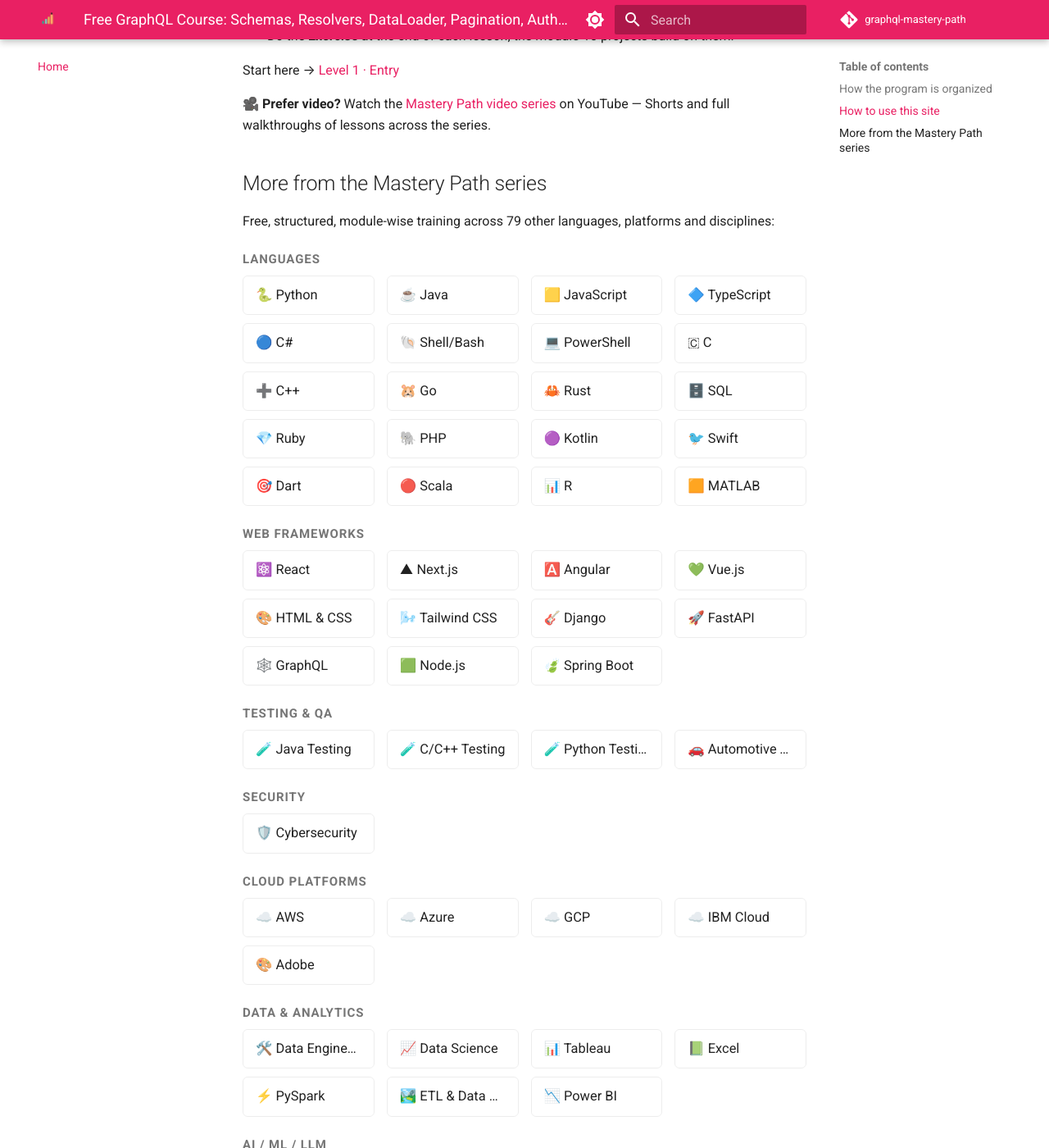
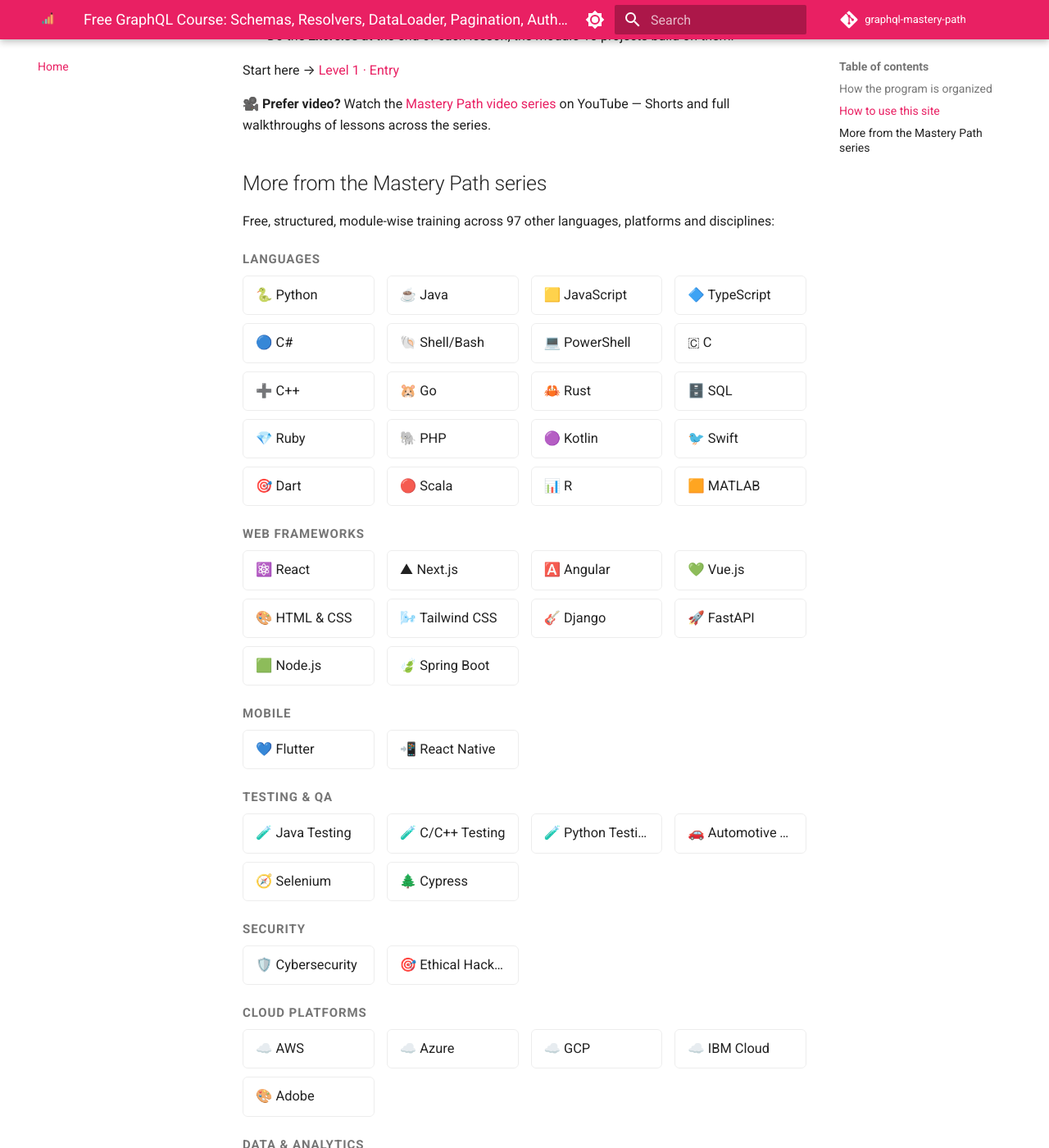
Before and after one commit to SIGILIPELLI/graphql-mastery-path, an MkDocs documentation site: the page built from docs/index.md, in a window 1280 px wide and 1400 px high, scrolled down 2272 px. Shown: the whole window at 82% size. Built offline with MkDocs 1.6.1 and Material for MkDocs 9.7.7, drawn with Linux system fonts in a browser that asks for light colours; comment, search, counter and statistics services are not loaded; some of the changed text lies outside the part shown.

Commit message:
Refresh cross-site course links to current 98-course catalog
Regenerate the "More from the Mastery Path series" grid and the
404-page course count from the hub's current site list — this page
had drifted out of sync as new courses were added to the network.

Co-Authored-By: Claude Sonnet 5 <noreply@anthropic.com>
Claude-Session: https://claude.ai/code/session_01Hje8nqbBP9V9WQ3JEcJc69

```diff
--- a/docs/index.md
+++ b/docs/index.md
@@ -101,7 +101,7 @@ Start here → [Level 1 · Entry](level-1/index.md)
 
 ## More from the Mastery Path series
 
-Free, structured, module-wise training across 79 other languages, platforms and disciplines:
+Free, structured, module-wise training across 97 other languages, platforms and disciplines:
 
 <div class="mastery-grid-wrap">
 <p class="mastery-grid-category">Languages</p>
@@ -137,9 +137,13 @@ Free, structured, module-wise training across 79 other languages, platforms and
   <a href="https://sigilipelli.github.io/tailwind-mastery-path/">🌬️ Tailwind CSS</a>
   <a href="https://sigilipelli.github.io/django-mastery-path/">🎸 Django</a>
   <a href="https://sigilipelli.github.io/fastapi-mastery-path/">🚀 FastAPI</a>
-  <a href="https://sigilipelli.github.io/graphql-mastery-path/">🕸️ GraphQL</a>
   <a href="https://sigilipelli.github.io/nodejs-mastery-path/">🟩 Node.js</a>
   <a href="https://sigilipelli.github.io/spring-boot-mastery-path/">🍃 Spring Boot</a>
+</div>
+<p class="mastery-grid-category">Mobile</p>
+<div class="mastery-grid">
+  <a href="https://sigilipelli.github.io/flutter-mastery-path/">💙 Flutter</a>
+  <a href="https://sigilipelli.github.io/react-native-mastery-path/">📲 React Native</a>
 </div>
 <p class="mastery-grid-category">Testing & QA</p>
 <div class="mastery-grid">
@@ -147,10 +151,13 @@ Free, structured, module-wise training across 79 other languages, platforms and
   <a href="https://sigilipelli.github.io/cpp-testing-mastery-path/">🧪 C/C++ Testing</a>
   <a href="https://sigilipelli.github.io/python-testing-mastery-path/">🧪 Python Testing</a>
   <a href="https://sigilipelli.github.io/automotive-testing-mastery-path/">🚗 Automotive Testing</a>
+  <a href="https://sigilipelli.github.io/selenium-mastery-path/">🧭 Selenium</a>
+  <a href="https://sigilipelli.github.io/cypress-mastery-path/">🌲 Cypress</a>
 </div>
 <p class="mastery-grid-category">Security</p>
 <div class="mastery-grid">
   <a href="https://sigilipelli.github.io/cybersecurity-mastery-path/">🛡️ Cybersecurity</a>
+  <a href="https://sigilipelli.github.io/ethical-hacking-mastery-path/">🎯 Ethical Hacking</a>
 </div>
 <p class="mastery-grid-category">Cloud Platforms</p>
 <div class="mastery-grid">
@@ -170,6 +177,14 @@ Free, structured, module-wise training across 79 other languages, platforms and
   <a href="https://sigilipelli.github.io/etl-datalake-mastery-path/">🏞️ ETL & Data Lake</a>
   <a href="https://sigilipelli.github.io/power-bi-mastery-path/">📉 Power BI</a>
 </div>
+<p class="mastery-grid-category">Databases</p>
+<div class="mastery-grid">
+  <a href="https://sigilipelli.github.io/postgresql-mastery-path/">🐘 PostgreSQL</a>
+  <a href="https://sigilipelli.github.io/mongodb-mastery-path/">🍃 MongoDB</a>
+  <a href="https://sigilipelli.github.io/redis-mastery-path/">🟥 Redis</a>
+  <a href="https://sigilipelli.github.io/snowflake-mastery-path/">❄️ Snowflake</a>
+  <a href="https://sigilipelli.github.io/databricks-mastery-path/">🧱 Databricks</a>
+</div>
 <p class="mastery-grid-category">AI / ML / LLM</p>
 <div class="mastery-grid">
   <a href="https://sigilipelli.github.io/ai-ml-mastery-path/">🤖 AI/ML</a>
--- a/docs/overrides/404.html
+++ b/docs/overrides/404.html
@@ -6,7 +6,7 @@
   <p>That link is broken, or the page moved. Try one of these instead:</p>
   <p class="mp-404-actions">
     <a href="{{ config.site_url }}" class="md-button md-button--primary">← Back to {{ config.site_name }}</a>
-    <a href="https://sigilipelli.github.io/" class="md-button">Search all 64 courses</a>
+    <a href="https://sigilipelli.github.io/" class="md-button">Search all 98 courses</a>
   </p>
 </div>
 <style>
```
Also changed, not shown: other parts of docs/index.md (+8 -0 lines).
